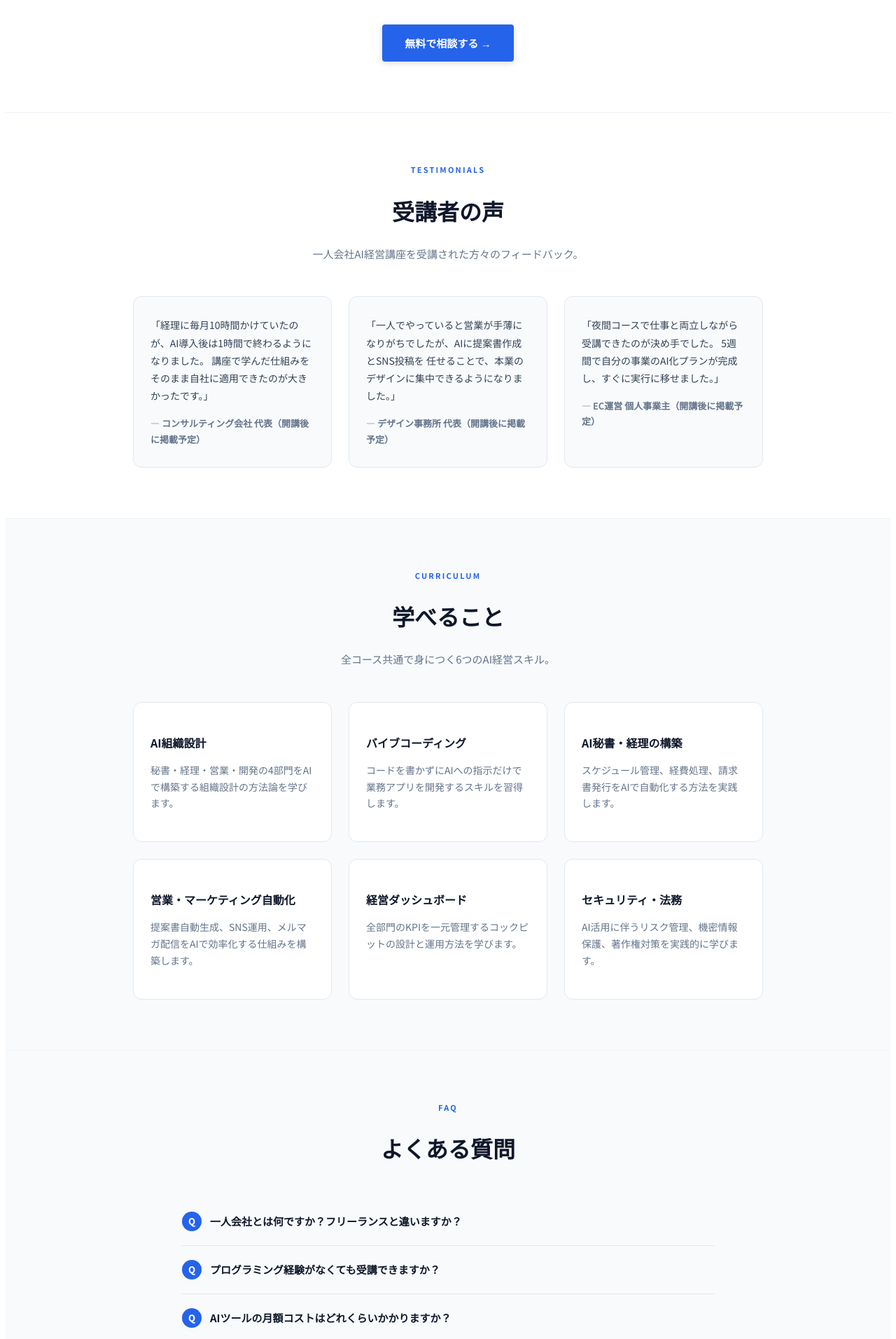
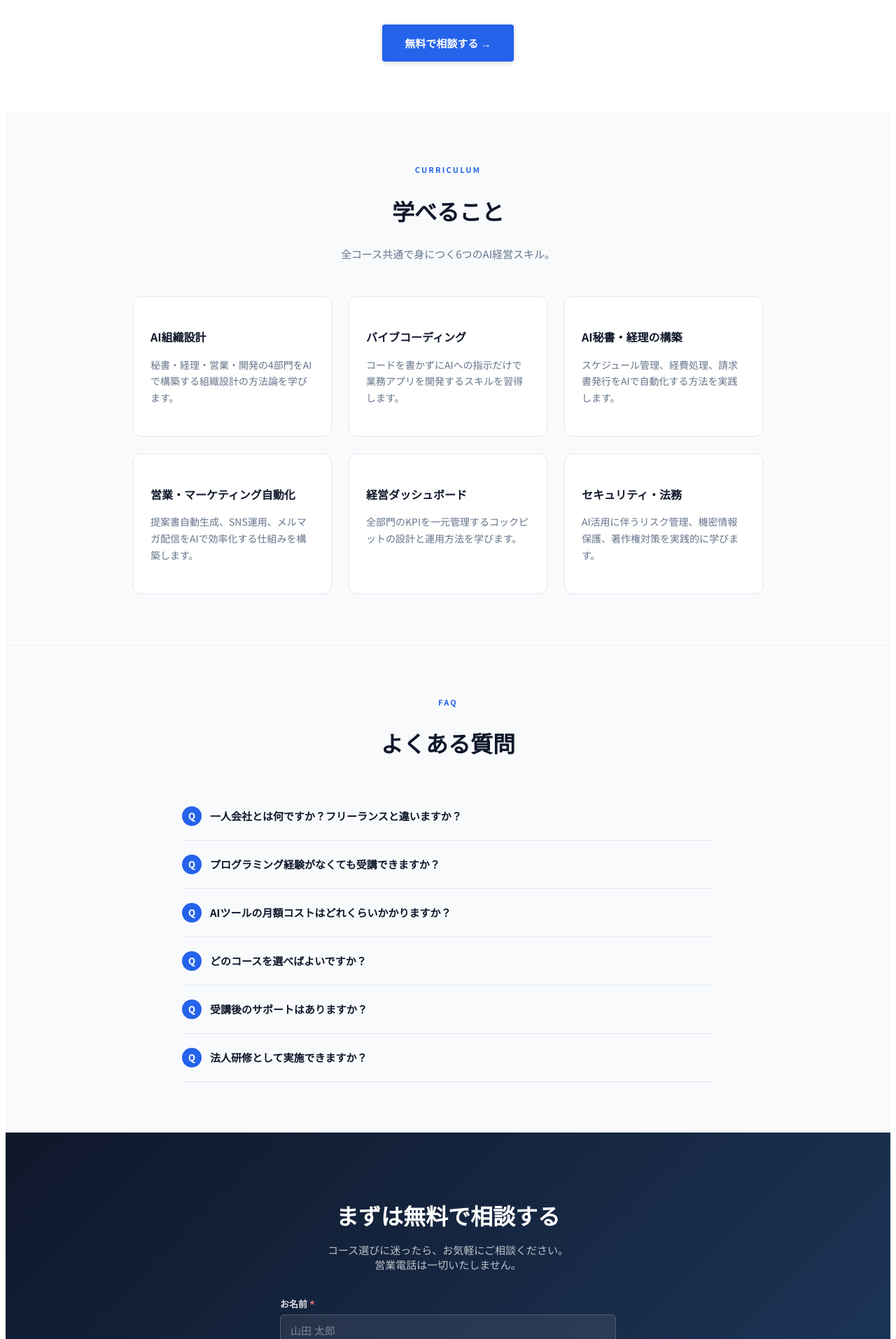
Before and after one commit to jqca/jgaia, a Flask app: page /solo-ceo in a window 1280 px wide. Shown: the part 2407-4320 px from the top of the page at 70% size. Run offline with Flask 3, Linux system fonts and the light colour scheme; some libraries are stand-ins or nearby versions.

Commit message:
fix: 受講者の声セクション削除（未開講の架空体験談は優良誤認リスク）
Co-Authored-By: Claude Opus 4.6 <noreply@anthropic.com>

```diff
--- a/templates/solo_ceo.html
+++ b/templates/solo_ceo.html
@@ -328,33 +328,6 @@ main { padding: 0 !important; margin-top: 0 !important; min-height: 0 !important
 }
 .sc-course-card .card-link:hover { background: #f8fafc; }
 
-/* ── Testimonials ── */
-.sc-testimonials {
-    display: grid;
-    grid-template-columns: repeat(auto-fit, minmax(280px, 1fr));
-    gap: 24px;
-    max-width: 900px;
-    margin: 0 auto;
-}
-.sc-testimonial {
-    padding: 28px 24px;
-    background: #f8fafc;
-    border-radius: 12px;
-    border: 1px solid #e2e8f0;
-}
-.sc-testimonial blockquote {
-    font-size: 14px;
-    line-height: 1.8;
-    color: #334155;
-    margin: 0 0 16px;
-    font-style: normal;
-}
-.sc-testimonial .testi-author {
-    font-size: 13px;
-    font-weight: 600;
-    color: #64748b;
-}
-
 /* ── FAQ ── */
 .sc-faq-list {
     max-width: 760px;
@@ -561,7 +534,6 @@ main { padding: 0 !important; margin-top: 0 !important; min-height: 0 !important
     .sc-ba-grid { grid-template-columns: 1fr; gap: 16px; }
     .sc-ba-arrow { transform: rotate(90deg); padding: 8px 0; }
     .sc-course-grid { grid-template-columns: 1fr; }
-    .sc-testimonials { grid-template-columns: 1fr; }
     .sc-sticky-cta { display: block; }
     .sc-section { padding: 48px 0; }
 }
@@ -680,40 +652,6 @@ main { padding: 0 !important; margin-top: 0 !important; min-height: 0 !important
         </div>
         <div style="text-align:center;margin-top:36px;">
             <a href="#inquiry" class="sc-btn-primary" style="background:#2563eb;color:#fff;">無料で相談する →</a>
-        </div>
-    </div>
-</section>
-
-<!-- ━━ 7. Testimonials ━━ -->
-<section class="sc-section" id="testimonials">
-    <div class="sc-wrap">
-        <div class="sc-section-head">
-            <div class="sec-eyebrow">TESTIMONIALS</div>
-            <h2>受講者の声</h2>
-            <p>一人会社AI経営講座を受講された方々のフィードバック。</p>
-        </div>
-        <div class="sc-testimonials">
-            <div class="sc-testimonial">
-                <blockquote>
-                    「経理に毎月10時間かけていたのが、AI導入後は1時間で終わるようになりました。
-                    講座で学んだ仕組みをそのまま自社に適用できたのが大きかったです。」
-                </blockquote>
-                <div class="testi-author">— コンサルティング会社 代表（開講後に掲載予定）</div>
-            </div>
-            <div class="sc-testimonial">
-                <blockquote>
-                    「一人でやっていると営業が手薄になりがちでしたが、AIに提案書作成とSNS投稿を
-                    任せることで、本業のデザインに集中できるようになりました。」
-                </blockquote>
-                <div class="testi-author">— デザイン事務所 代表（開講後に掲載予定）</div>
-            </div>
-            <div class="sc-testimonial">
-                <blockquote>
-                    「夜間コースで仕事と両立しながら受講できたのが決め手でした。
-                    5週間で自分の事業のAI化プランが完成し、すぐに実行に移せました。」
-                </blockquote>
-                <div class="testi-author">— EC運営 個人事業主（開講後に掲載予定）</div>
-            </div>
         </div>
     </div>
 </section>
```
